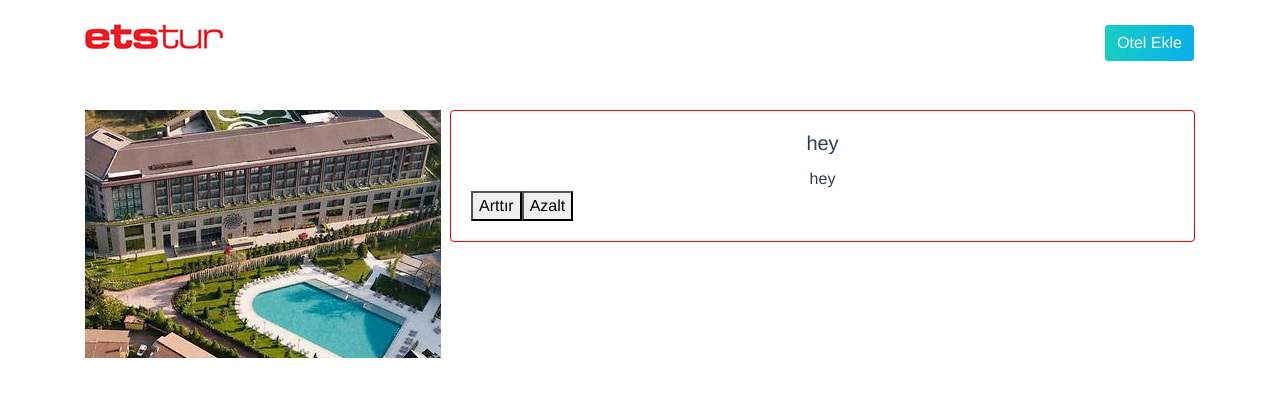
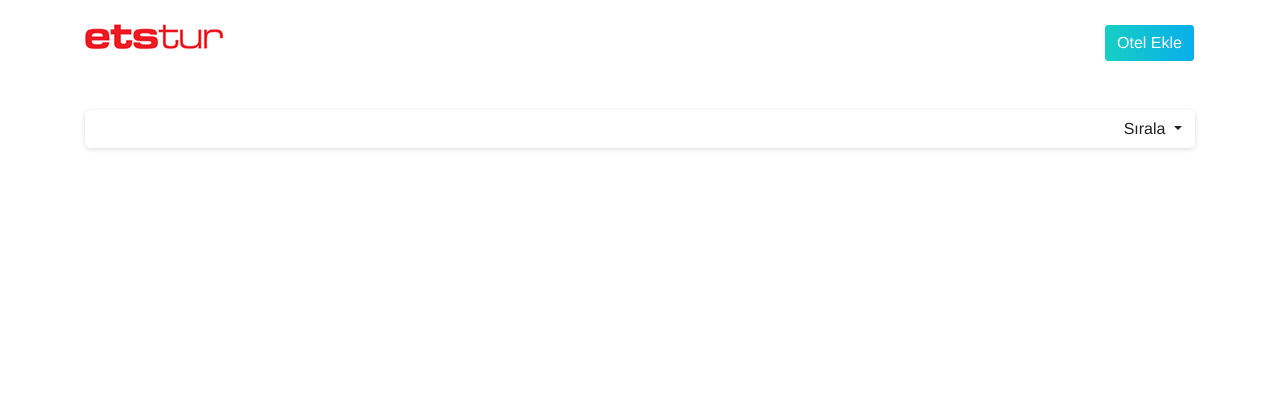
Before and after one commit to ozlemuslu/find-hotel, a Vue app: page / in a window 1280 px wide. Shown: the top 396 px of the page. Built offline with nearby package versions, Linux system fonts and the light colour scheme; what vue-js-modal would draw is missing.

Commit message:
connected hotelList array with localhost from addlist page

```diff
--- a/src/App.vue
+++ b/src/App.vue
@@ -27,7 +27,6 @@ export default {
   },
   watch: {
     $route() {
-      debugger;
       this.showAddHotelButton =
         !window.location.pathname.includes("add-hotels");
     },
--- a/src/components/HotelCard.vue
+++ b/src/components/HotelCard.vue
@@ -1,16 +1,33 @@
 <template>
-  <div class="row">
-    <div class="col-12 col-lg-4">
-      <img src="../assets/hotelImage.png" alt="" />
-    </div>
-    <div class="col-12 col-lg-8 pl-0">
-      <div class="card" style="border: 1px solid red">
-        <div class="card-body">
-          <h5 class="card-title">hey</h5>
-          <div>hey</div>
-          <div class="d-flex">
-            <button>Arttır</button>
-            <button>Azalt</button>
+  <div>
+    <div v-for="hotel in hotelList" :key="hotel.id" class="row mb-3">
+      <div class="col-12 col-lg-4 hotel-image-wrapper">
+        <img class="w-100" src="../assets/hotelImage.png" alt="" />
+      </div>
+      <div class="col-12 col-lg-8">
+        <div class="card h-100 card-info-wrapper">
+          <div class="card-body d-flex">
+            <div class="col-6 p-0">
+              <h5 class="card-title d-flex justify-content-start">
+                {{ hotel.hotelName }}
+              </h5>
+              <div class="d-flex justify-content-start">
+                {{ hotel.hotelAddress }}
+              </div>
+            </div>
+            <div class="col-6 d-flex justify-content-end">
+              <div class="d-flex justify-content-start">
+                {{ hotel.hotelRate }} {{ $t("common.point") }}
+              </div>
+            </div>
+          </div>
+          <div class="d-flex justify-content-start rating-buttons">
+            <button type="button" class="btn btn-outline-info mr-2">
+              {{ $t("addHotels.increasePoint") }}
+            </button>
+            <button type="button" class="btn btn-outline-info">
+              {{ $t("addHotels.decreasePoint") }}
+            </button>
           </div>
         </div>
       </div>
@@ -21,8 +38,32 @@
 <script>
 export default {
   name: "Card",
-  // props: {
-  //   item: String,
-  // },
+  data() {
+    return {
+      hotelList: [],
+    };
+  },
+  created() {
+    this.hotelList = JSON.parse(localStorage.getItem("HOTEL_LIST"));
+  },
 };
 </script>
+
+<style lang="scss">
+.hotel-image-wrapper {
+  img {
+    border-radius: 6px;
+  }
+}
+
+.card-info-wrapper {
+  border-radius: 6px;
+  box-shadow: 0 1px 5px 0 rgb(0 0 0 / 15%);
+  background-color: #fff;
+}
+
+.rating-buttons {
+  margin-top: auto;
+  padding: 1.25rem;
+}
+</style>
--- /dev/null
+++ b/src/components/SortBy.vue
@@ -0,0 +1,39 @@
+<template>
+  <div class="sort-by-wrapper mb-3">
+    <div class="row">
+      <div class="col-9"></div>
+      <div class="col-3 d-flex justify-content-end">
+        <div class="dropdown">
+          <button
+            id="dropdownMenuButton"
+            class="btn btn-secondary dropdown-toggle"
+            type="button"
+            data-toggle="dropdown"
+            aria-haspopup="true"
+            aria-expanded="false"
+          >
+            {{ $t("common.sortBy") }}
+          </button>
+          <div class="dropdown-menu" aria-labelledby="dropdownMenuButton">
+            <a class="dropdown-item" href="#">
+              {{ $t("common.point") }}
+              {{ $t("common.increasing") }}
+            </a>
+            <a class="dropdown-item" href="#">
+              {{ $t("common.point") }}
+              {{ $t("common.decsending") }}
+            </a>
+          </div>
+        </div>
+      </div>
+    </div>
+  </div>
+</template>
+
+<style lang="scss">
+.sort-by-wrapper {
+  border-radius: 6px;
+  box-shadow: 0 1px 5px 0 rgb(0 0 0 / 15%);
+  background-color: #fff;
+}
+</style>
--- a/src/locale/i18n.js
+++ b/src/locale/i18n.js
@@ -6,14 +6,21 @@ export default {
         save: 'Kaydet',
         cancel: 'Vazgeç',
         quit: 'Çıkış',
-        add: 'Ekle'
+        add: 'Ekle',
+        added: 'Eklendi',
+        point: 'Puan',
+        sortBy: 'Sırala',
+        increasing: 'Artan',
+        decsending: 'Azalan'
       },
       hotels: {
         addHotel: 'Otel Ekle',
       },
       addHotels: {
         hotelName: 'Otel Adı',
-        hotelAddress: 'Otel Adresi'
+        hotelAddress: 'Otel Adresi',
+        increasePoint: 'Puan Artır',
+        decreasePoint: 'Puan Azalt'
       },
     },
     en: {
@@ -23,14 +30,21 @@ export default {
         save: 'Save',
         cancel: 'Cancel',
         quit: 'Quit',
-        add: 'Add'
+        add: 'Add',
+        added: 'Added',
+        point: 'Point',
+        sortBy: 'Sort By',
+        increasing: 'Increasing',
+        decsending: 'Decsending'
       },
       hotels: {
         addHotel: 'Add Hotel'
       },
       addHotels: {
         hotelName: 'Hotel Name',
-        hotelAddress: 'Hotel Address'
+        hotelAddress: 'Hotel Address',
+        increasePoint: 'Increase Point',
+        decreasePoint: 'Decrease Point'
       },
     },
   }
--- a/src/sass/_common.scss
+++ b/src/sass/_common.scss
@@ -7,8 +7,37 @@
         background-image: linear-gradient(to left,#0a9ed2,#15b8b4) !important;
     }
     &:focus {
+        background-image: linear-gradient(to left,#0a9ed2,#15b8b4) !important;
         box-shadow: unset !important;
     }
+}
+
+.btn-secondary {
+    color:#1f2126 !important;
+    background-color: #fff !important;
+    border-color: #fff !important;
+    &:hover {
+        background-image: unset !important;
+    }
+    &:focus {
+        background-image: unset !important;
+        box-shadow: unset !important;
+    }
+    &:active {
+        background-image: unset !important;
+        box-shadow: unset !important;
+    }
+    &:focus-visible {
+        box-shadow: unset !important;
+    }
+}
+
+.btn-success {
+    border-color: unset !important;
+}
+
+.btn-outline-info {
+    box-shadow:unset !important;
 }
 
 label {
--- a/src/views/AddHotels.vue
+++ b/src/views/AddHotels.vue
@@ -10,15 +10,24 @@
       <label class="d-flex justify-content-start" for="exampleInputEmail1">
         {{ $t("addHotels.hotelAddress") }}
       </label>
-      <input v-model="hotelAdress" class="form-control" type="text" />
+      <input v-model="hotelAddress" class="form-control" type="text" />
     </div>
-    <div class="d-flex justify-content-start">
+    <div class="d-flex justify-content-start pt-3">
       <button
+        v-if="!showAddedHotelButton"
         class="btn btn-primary w-100"
         :disabled="disabledSubmitButton"
         @click="addHotel()"
       >
         {{ $t("common.add") }}
+      </button>
+      <button
+        v-else
+        class="btn btn-success w-100"
+        :disabled="disabledSubmitButton"
+        @click="addHotel()"
+      >
+        {{ $t("common.added") }}
       </button>
     </div>
   </div>
@@ -31,27 +40,49 @@ export default {
     return {
       hotelList: [],
       hotelName: "",
-      hotelAdress: "",
+      hotelAddress: "",
       hotelRate: 0,
+      showAddedButton: false,
     };
   },
   computed: {
     disabledSubmitButton() {
-      return this.hotelAdress === "" || this.hotelName === "";
+      return this.hotelAddress === "" || this.hotelName === "";
+    },
+    showAddedHotelButton() {
+      return (
+        this.hotelAddress !== "" &&
+        this.hotelName !== "" &&
+        this.showAddedButton
+      );
     },
   },
+  watch: {
+    hotelName() {
+      if (this.hotelName === "") {
+        this.showAddedButton = false;
+      }
+    },
+    hotelAddress() {
+      if (this.hotelAddress === "") {
+        this.showAddedButton = false;
+      }
+    },
+  },
+
   methods: {
     addHotel() {
       const id = "id" + new Date().getTime();
       const hotel = {
         id: id,
         hotelName: this.hotelName,
-        hotelAdress: this.hotelAdress,
+        hotelAddress: this.hotelAddress,
         saveDateTime: new Date().getTime(),
         hotelRate: this.hotelRate,
       };
       this.hotelList.push(hotel);
       localStorage.setItem("HOTEL_LIST", JSON.stringify(this.hotelList));
+      this.showAddedButton = true;
     },
   },
 };
--- a/src/views/FindHotels.vue
+++ b/src/views/FindHotels.vue
@@ -1,16 +1,19 @@
 <template>
   <div>
+    <sort-by />
     <card />
   </div>
 </template>
 
 <script>
 import Card from "../components/HotelCard.vue";
+import SortBy from "../components/SortBy.vue";
 
 export default {
   name: "FindHotels",
   components: {
     Card,
+    SortBy,
   },
 };
 </script>
```
